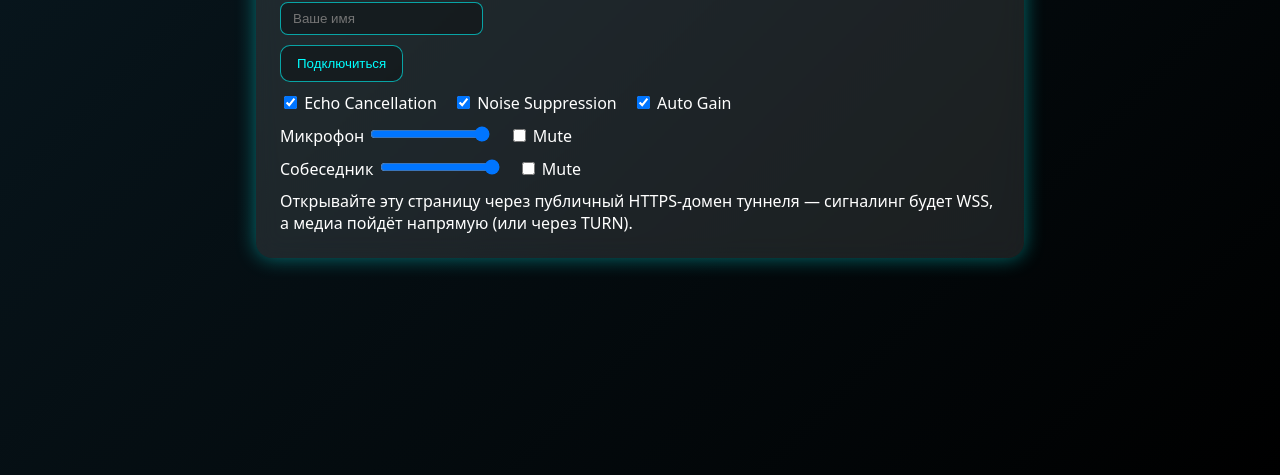
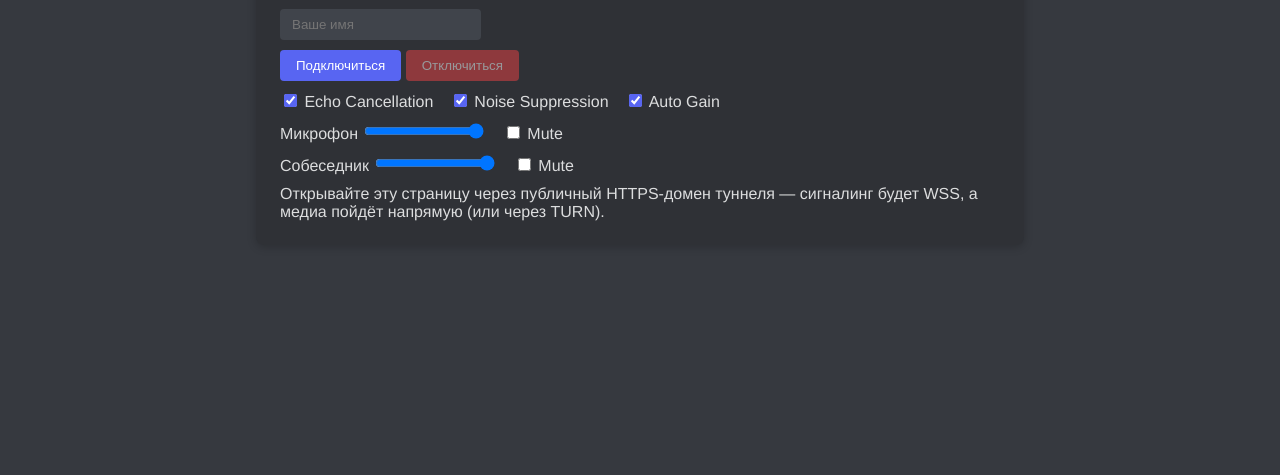
Before and after one commit to CorvusSharp/Secret-Call-, a plain HTML site: page static/index.html in a window 1280 px wide. Shown: the part 325-800 px from the top of the page. Drawn offline with Linux system fonts and the light colour scheme.

Commit message:
feat: add discord-like controls

```diff
--- a/static/index.html
+++ b/static/index.html
@@ -14,7 +14,8 @@
     <input id="name" type="text" placeholder="Ваше имя" />
   </div>
   <div class="row">
-    <button id="btn">Подключиться</button>
+    <button id="btn" class="primary">Подключиться</button>
+    <button id="bye" class="danger" disabled>Отключиться</button>
     <span id="st" class="mono"></span>
   </div>
   <div class="row">
@@ -41,6 +42,7 @@
   const logEl = document.getElementById('log');
   const statusEl = document.getElementById('st');
   const btn = document.getElementById('btn');
+  const bye = document.getElementById('bye');
   const audioEl = document.getElementById('remote');
   const nameEl = document.getElementById('name');
   const micVolEl = document.getElementById('micVol');
@@ -50,6 +52,8 @@
 
   let micGain;
   let localTrack;
+  let pc;
+  let ws;
 
   const opts = () => ({
     audio: {
@@ -80,10 +84,11 @@
 
   async function connect() {
     btn.disabled = true;
+    bye.disabled = false;
     say('Инициализация…', 'mono');
 
-    const pc = new RTCPeerConnection({iceServers});
-    const ws = new WebSocket(wsURL);
+    pc = new RTCPeerConnection({iceServers});
+    ws = new WebSocket(wsURL);
 
     pc.onicecandidate = ev => {
       if (!ev.candidate) {
@@ -131,7 +136,11 @@
       if (n) ws.send(JSON.stringify({type:'name', name: n}));
     };
     ws.onerror = () => say('[WS] error', 'err');
-    ws.onclose = () => say('[WS] closed', 'warn');
+    ws.onclose = () => {
+      say('[WS] closed', 'warn');
+      btn.disabled = false;
+      bye.disabled = true;
+    };
 
     ws.onmessage = async (ev) => {
       const data = JSON.parse(ev.data);
@@ -186,11 +195,20 @@
     remoteMuteEl.addEventListener('change', updRemote);
     updRemote();
   }
+  function disconnect() {
+    if (pc) { try { pc.close(); } catch {} pc = null; }
+    if (ws && ws.readyState <= 1) { try { ws.close(); } catch {} }
+    if (localTrack) { try { localTrack.stop(); } catch {} localTrack = null; }
+    btn.disabled = false;
+    bye.disabled = true;
+    say('[APP] disconnected', 'warn');
+  }
 
   document.getElementById('btn').addEventListener('click', async () => {
     try { await connect(); }
-    catch (e) { say('Ошибка: ' + e, 'err'); document.getElementById('btn').disabled = false; }
+    catch (e) { say('Ошибка: ' + e, 'err'); btn.disabled = false; bye.disabled = true; }
   });
+  bye.addEventListener('click', disconnect);
 })();
 </script>
 </body>
--- a/static/style.css
+++ b/static/style.css
@@ -1,7 +1,7 @@
 body {
-  font-family: system-ui, -apple-system, Segoe UI, Roboto, sans-serif;
-  background: linear-gradient(135deg, #091921, #000);
-  color: #fff;
+  font-family: Helvetica, Arial, sans-serif;
+  background: #36393f;
+  color: #dcddde;
   display: flex;
   align-items: center;
   justify-content: center;
@@ -9,24 +9,29 @@ body {
   margin: 0;
 }
 .card {
-  background: rgba(255, 255, 255, 0.1);
-  border-radius: 16px;
+  background: #2f3136;
+  border-radius: 8px;
   padding: 24px;
-  backdrop-filter: blur(12px);
-  box-shadow: 0 0 20px rgba(0, 255, 255, 0.4);
+  box-shadow: 0 2px 10px rgba(0, 0, 0, 0.2);
   max-width: 720px;
   width: 100%;
 }
 button {
-  padding: 10px 16px;
-  border-radius: 10px;
-  border: 1px solid rgba(0,255,255,0.6);
-  background: rgba(0,0,0,0.3);
-  color: #0ff;
+  padding: 8px 16px;
+  border-radius: 4px;
+  border: none;
   cursor: pointer;
 }
+button.primary {
+  background: #5865f2;
+  color: #fff;
+}
+button.danger {
+  background: #ed4245;
+  color: #fff;
+}
 button:disabled {
-  opacity: 0.6;
+  opacity: 0.5;
   cursor: default;
 }
 .row { margin: 10px 0; }
@@ -34,11 +39,14 @@ button:disabled {
 label { margin-right: 12px; }
 input[type="text"] {
   padding: 8px 12px;
-  border-radius: 8px;
-  border: 1px solid rgba(0,255,255,0.6);
-  background: rgba(0,0,0,0.3);
-  color: #0ff;
+  border-radius: 4px;
+  border: none;
+  background: #40444b;
+  color: #dcddde;
 }
 input[type="range"] {
   width: 120px;
 }
+input[type="checkbox"] {
+  accent-color: #5865f2;
+}
```
